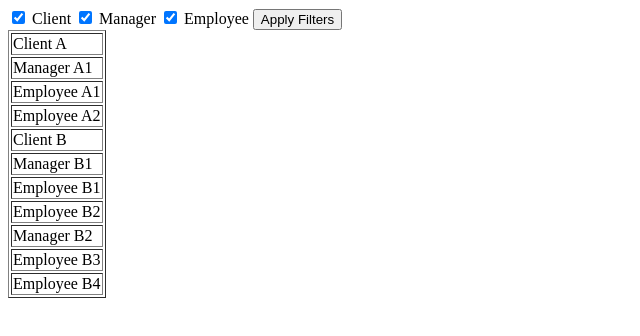
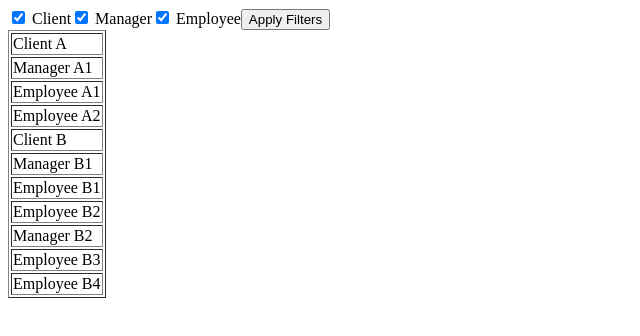
Before and after one commit to itm-platform/Resource-Analysis, a plain HTML site: page flexibleTable.html in a window 1280 px wide. Shown: the full height of the page, 0-640 px from the left. Drawn offline with Linux system fonts and the light colour scheme.

Commit message:
one class mixing filter and table

```diff
--- a/flexibleTable.html
+++ b/flexibleTable.html
@@ -10,24 +10,14 @@
 </head>
 <body>
 
-<div>
-  <label><input type="checkbox" id="Client" checked> Client</label>
-  <label><input type="checkbox" id="Manager" checked> Manager</label>
-  <label><input type="checkbox" id="Employee" checked> Employee</label>
-  <button onclick="updateFilters()">Apply Filters</button>
-</div>
 
 <div id="tableContainer"></div>
 
-<script src="flexibleTable.js" type="module"></script>
-
-<script> function updateFilters() {
-    const visibilitySettings = {
-      Client: document.getElementById('Client').checked,
-      Manager: document.getElementById('Manager').checked,
-      Employee: document.getElementById('Employee').checked
-    };
-    applyFilter(visibilitySettings);
-  }</script>
+<script type="module">
+    import { FlexibleTable } from './flexibleTable.js';
+    document.addEventListener('DOMContentLoaded', () => {
+      new FlexibleTable('tableContainer');
+    });
+  </script>
 </body>
 </html>
--- a/flexibleTable.js
+++ b/flexibleTable.js
@@ -1,16 +1,44 @@
 // flexibleTable.js
 import data from './flexibleTableDataSample.js';
-function generateTable(data, containerId) {
-    const container = document.getElementById(containerId);
-    container.innerHTML = ''; // Clear previous table
-    const table = document.createElement('table');
-    table.setAttribute('border', '1');
-    container.appendChild(table);
+export class FlexibleTable {
+    constructor(containerId) {
+        this.container = document.getElementById(containerId);
+        this.data = data;
+        this.initFilters();
+        this.generateTable(data);
+    }
 
-    const generateRows = (items, parentRowId = '', level = 0) => {
+    initFilters() {
+        const filterContainer = document.createElement('div');
+        ['Client', 'Manager', 'Employee'].forEach(type => {
+            const label = document.createElement('label');
+            const checkbox = document.createElement('input');
+            checkbox.type = 'checkbox';
+            checkbox.id = type;
+            checkbox.checked = true;
+            checkbox.addEventListener('change', () => this.applyFilter());
+            label.appendChild(checkbox);
+            label.append(` ${type}`);
+            filterContainer.appendChild(label);
+        });
+        const button = document.createElement('button');
+        button.textContent = 'Apply Filters';
+        button.addEventListener('click', () => this.applyFilter());
+        filterContainer.appendChild(button);
+        this.container.appendChild(filterContainer);
+    }
+
+    generateTable() {
+        this.table = document.createElement('table');
+        this.table.setAttribute('border', '1');
+        this.container.appendChild(this.table);
+        this.generateRows(this.data);
+    }
+
+    generateRows(items, parentRowId = '', level = 0) {
         items.forEach((item, index) => {
             const rowId = `${parentRowId}${index}`;
-            let row = table.insertRow(-1);
+            let row = this.table.insertRow(-1);
             row.setAttribute('data-id', rowId);
             row.setAttribute('data-type', item.type);
             row.classList.add('indent');
@@ -19,29 +47,31 @@ function generateTable(data, containerId) {
             let cell = row.insertCell(0);
             cell.textContent = item.name;
             cell.classList.add('clickable');
-            cell.setAttribute('onclick', `toggleRow('${rowId}')`);
 
             if (item.children && item.children.length > 0) {
-                generateRows(item.children, `${rowId}-`, level + 1);
+                cell.addEventListener('click', () => this.toggleRow(rowId));
+                this.generateRows(item.children, `${rowId}-`, level + 1);
             }
         });
-    };
-
-    generateRows(data);
     }
 
-function toggleRow(rowId) {
-    const rows = document.querySelectorAll(`[data-id^="${rowId}-"]`);
+    toggleRow(rowId) {
+        const rows = this.table.querySelectorAll(`tr[data-id^="${rowId}-"]`);
         rows.forEach(row => {
             row.style.display = row.style.display === 'none' ? '' : 'none';
         });
     }
 
-function applyFilter(visibilitySettings) {
-    document.querySelectorAll('tr[data-type]').forEach(row => {
+    applyFilter() {
+        const visibilitySettings = {
+            Client: document.getElementById('Client').checked,
+            Manager: document.getElementById('Manager').checked,
+            Employee: document.getElementById('Employee').checked
+        };
+
+        this.table.querySelectorAll('tr[data-type]').forEach(row => {
             const type = row.getAttribute('data-type');
             row.style.display = visibilitySettings[type] ? '' : 'none';
         });
     }
-
-window.onload = () => generateTable(data, 'tableContainer');
+}
```
Lines whose indentation alone changed are shown as unchanged.
